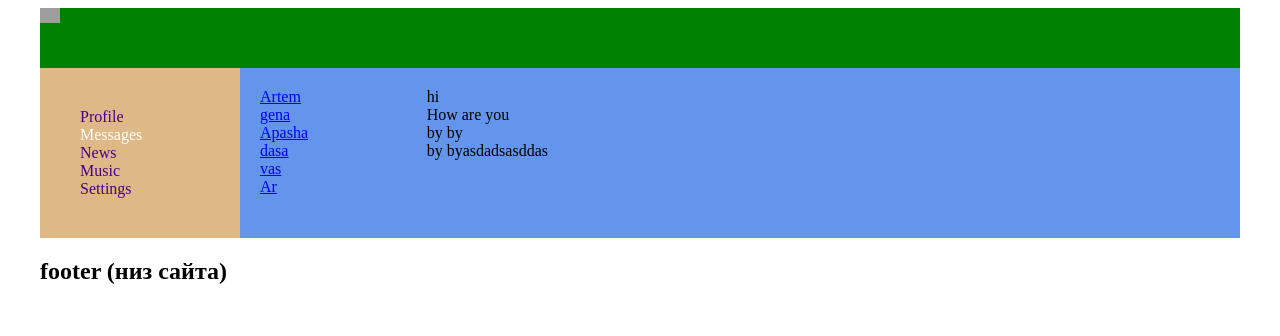
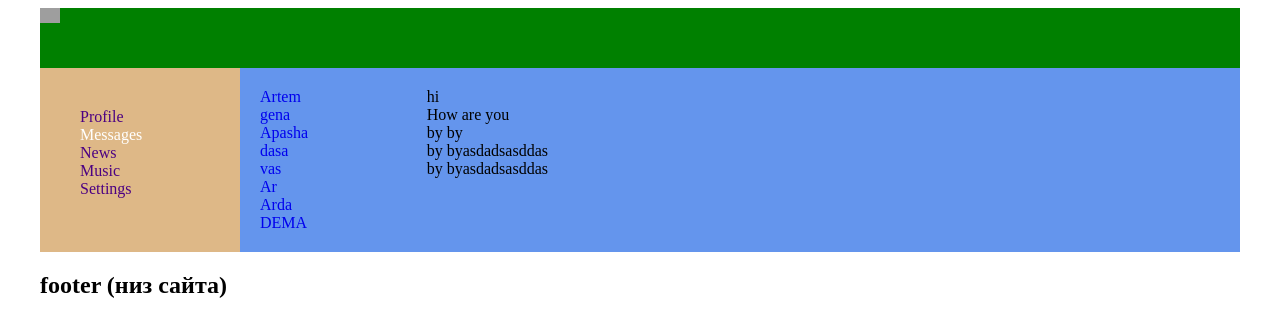
Before and after one commit to MarazorQ/react-web-project, a React (Create React App) app: page /Messages in a window 1280 px wide. Shown: the top 336 px of the page. Built offline with nearby package versions, Linux system fonts and the light colour scheme; grey boxes are pictures that could not be loaded.

Commit message:
moved data to head level

```diff
--- a/src/Components/App.js
+++ b/src/Components/App.js
@@ -7,20 +7,22 @@ import Messages from './Messages/Messages';
 import {BrowserRouter, Route} from "react-router-dom";
 import './App.css';
 
-class App extends React.Component{
-    render(){
-      return(
+const App = (props) => {
+    const itemsMessage = () => <Messages itemsMessages={props.MessageItems} itemsDialog={props.DialogItems}/>
+    const itemsContent = () => <Content itemsContent={props.PropsItems}/>
+    return (
         <BrowserRouter>
             <div className="app-wrapper">
                 <Header/>
                 <Nav/>
-            <Route path="/Messages" component={Messages}/>
-            <Route path="/Profile" component={Content}/>
+                {/*<Route path="/Messages" component={Messages}/>*/}
+                {/*<Route path="/Profile" component={Content}/>*/}
+                <Route path="/Messages" render={itemsMessage}/>
+                <Route path="/Profile" render={itemsContent}/>
                 <Footer/>
             </div>
         </BrowserRouter>
     )
 }
-}
 
 export default App;
--- a/src/Components/Content/Content.js
+++ b/src/Components/Content/Content.js
@@ -3,11 +3,11 @@ import Styles from './Content.module.css';
 import Posts from './Posts/Posts';
 import ContentInf from "./ContentInf/ContentInf";
 
-const Content = () =>{
+const Content = (props) =>{
     return(
         <div className={Styles.content}>
             <ContentInf/>
-            <Posts/>
+            <Posts items={props.itemsContent}/>
         </div>
     )
 }
--- a/src/Components/Content/Posts/Posts.js
+++ b/src/Components/Content/Posts/Posts.js
@@ -1,14 +1,8 @@
 import React from 'react';
 import Post from './Post/Post';
 
-const Posts = () =>{
-    let PostsItems = [
-        {id: 1, name: 'p1', countLike: 112},
-        {id: 2, name: 'p2', countLike: 1},
-        {id: 3, name: 'p3', countLike: 12},
-        {id: 2, name: 'p2sadasdads', countLike: 122222}
-    ]
-    let NewPostItems = PostsItems.map(items => <Post name={items.name} count={items.countLike}/>)
+const Posts = (props) =>{
+    let NewPostItems = props.items.map(items => <Post name={items.name} count={items.countLike}/>)
     return(
         <div>
         My posts
--- a/src/Components/Messages/Messages.js
+++ b/src/Components/Messages/Messages.js
@@ -4,25 +4,11 @@ import {NavLink} from "react-router-dom";
 import Message from "./Message/Message";
 import DialogItem from "./DialogItem/DialogItem";
 
-const Messages = () =>{
-    let MessageItems = [
-        {id: 1, message: 'hi'},
-        {id: 2, message: 'How are you'},
-        {id: 3, message: 'by by'},
-        {id: 3, message: 'by byasdadsasddas'}
-    ]
-    let newMessageItems = MessageItems.map((items) => {
+const Messages = (props) =>{
+    let newMessageItems = props.itemsMessages.map((items) => {
         return(<Message message={items.message}/>)
     })
-    let DialogItems = [
-        {id: 1, name: 'Artem'},
-        {id: 2, name: 'gena'},
-        {id: 3, name: 'Apasha'},
-        {id: 4, name: 'dasa'},
-        {id: 5, name: 'vas'},
-        {id: 6, name: 'Ar'}
-    ]
-    let newDialogItems = DialogItems.map(items => <DialogItem name={items.name} id={items.id}/>)
+    let newDialogItems = props.itemsDialog.map(items => <DialogItem name={items.name} id={items.id}/>)
     return(
         <div className={Styles.content}>
             <div className={Styles.dialogs}>
--- a/src/Components/Messages/Messages.module.css
+++ b/src/Components/Messages/Messages.module.css
@@ -19,8 +19,8 @@
     color:white;
 }
 
-.item{
-
+.item a{
+    text-decoration: none;
 }
 
 .messages{
--- a/src/index.js
+++ b/src/index.js
@@ -3,4 +3,29 @@ import { render } from 'react-dom';
 import App from './Components/App';
 import './Components/App.css';
 
-render(<App/>, document.getElementById('root'));
+let DialogItems = [
+    {id: 1, name: 'Artem'},
+    {id: 2, name: 'gena'},
+    {id: 3, name: 'Apasha'},
+    {id: 4, name: 'dasa'},
+    {id: 5, name: 'vas'},
+    {id: 6, name: 'Ar'},
+    {id: 62, name: 'Arda'},
+    {id: 622, name: 'DEMA'}
+]
+let MessageItems = [
+    {id: 1, message: 'hi'},
+    {id: 2, message: 'How are you'},
+    {id: 3, message: 'by by'},
+    {id: 3, message: 'by byasdadsasddas'},
+    {id: 3, message: 'by byasdadsasddas'}
+]
+let PostsItems = [
+    {id: 1, name: 'p1', countLike: 112},
+    {id: 2, name: 'p2', countLike: 1},
+    {id: 3, name: 'p3', countLike: 12},
+    {id: 2, name: 'p2sadasdads', countLike: 122222},
+    {id: 3, name: 'BWM', countLike: 22}
+]
+
+render(<App PropsItems={PostsItems} MessageItems={MessageItems} DialogItems={DialogItems}/>, document.getElementById('root'));
```
Lines whose indentation alone changed are shown as unchanged.
